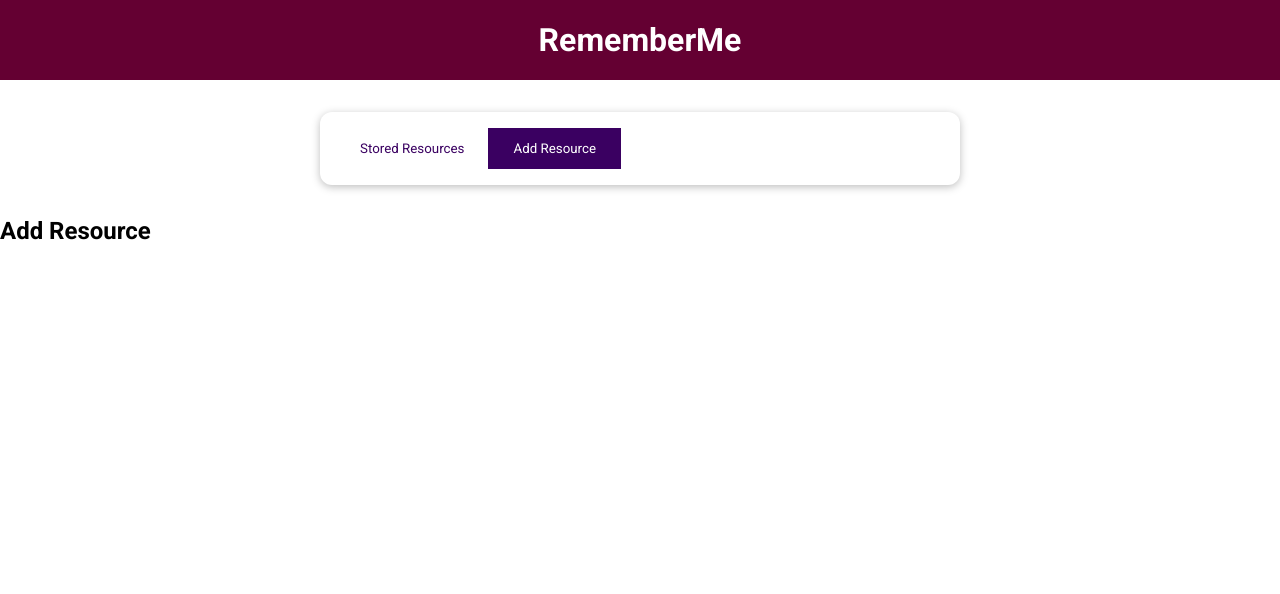
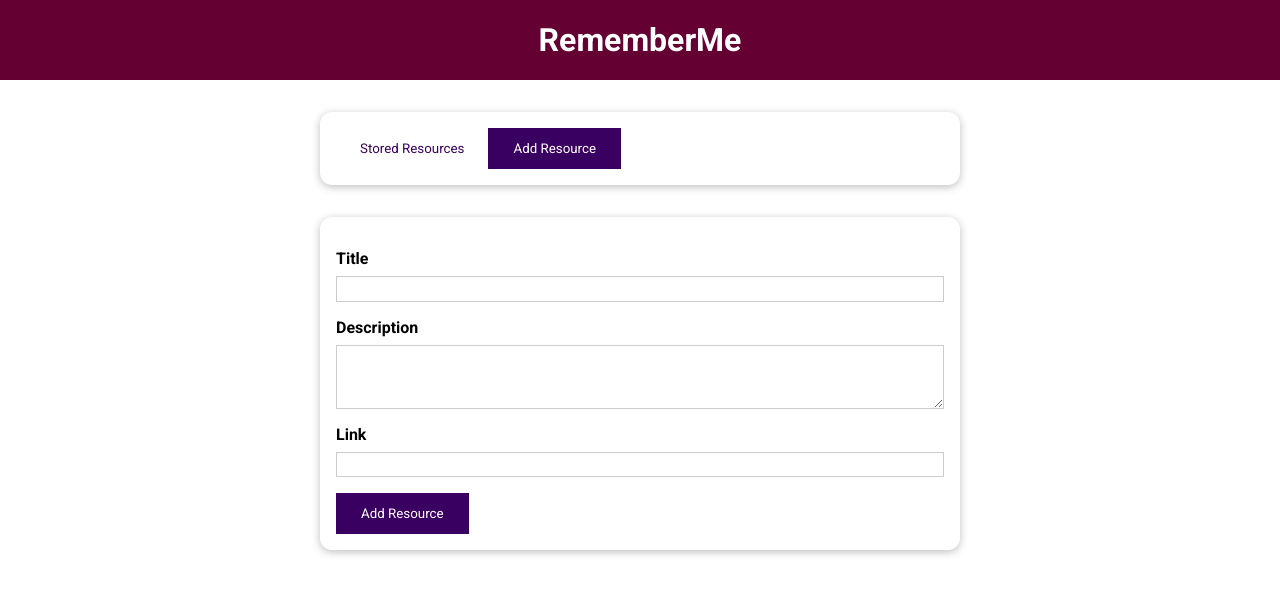
Before and after one commit to psw0946/vue-study, a Vue app in the folder prj-cmp-01-starting-setup/: page / in a window 1280 px wide. Both pictures are taken after a click on the button "Add Resource". Shown: the top 594 px of the page. Built offline with nearby package versions, Linux system fonts and the light colour scheme.

Commit message:
AddResource Component Styling

```diff
--- a/prj-cmp-01-starting-setup/src/components/UI/BaseButton.vue
+++ b/prj-cmp-01-starting-setup/src/components/UI/BaseButton.vue
@@ -1,12 +1,12 @@
 <template>
-  <button :type="type" :class="mode">
+  <button :class="mode">
     <slot></slot>
   </button>
 </template>
 
 <script>
 export default {
-  props: ['type', 'mode', 'caption'],
+  props: ['mode'],
 }
 </script>
 
--- a/prj-cmp-01-starting-setup/src/components/learning-resources/AddResource.vue
+++ b/prj-cmp-01-starting-setup/src/components/learning-resources/AddResource.vue
@@ -1,3 +1,49 @@
 <template>
-  <h2>Add Resource</h2>
+  <base-card>
+    <form>
+      <div class="form-control">
+        <label for="title">Title</label>
+        <input id="title" name="title" type="text">
+      </div>
+      <div class="form-control">
+        <label for="title">Description</label>
+        <textarea name="description" id="description" rows="3"></textarea>
+      </div>
+      <div class="form-control">
+        <label for="link">Link</label>
+        <input id="link" name="link" type="url">
+      </div>
+      <div>
+        <base-button type="submit">Add Resource</base-button>
+      </div>
+    </form>
+  </base-card>
 </template>
+
+<style scoped>
+label {
+  font-weight: bold;
+  display: block;
+  margin-bottom: 0.5rem;
+}
+
+input,
+textarea {
+  display: block;
+  width: 100%;
+  font: inherit;
+  padding: 0.15rem;
+  border: 1px solid #ccc;
+}
+
+input:focus,
+textarea:focus {
+  outline: none;
+  border-color: #3a0061;
+  background-color: #f7ebff;
+}
+
+.form-control {
+  margin: 1rem 0;
+}
+</style>
```
